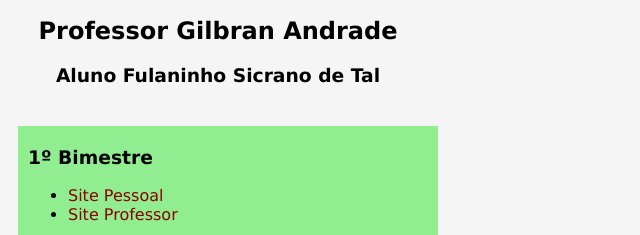
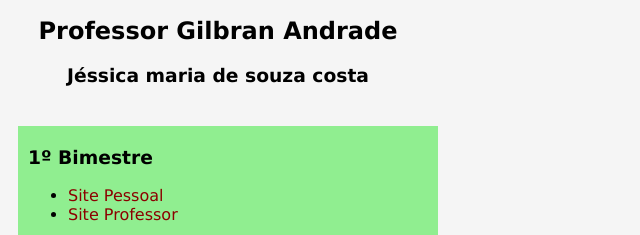
Before and after one commit to JessicaCosta08/aweb, a plain HTML site: page index.html in a window 1280 px wide. Shown: the part 159-394 px from the top of the page, 0-640 px from the left. Drawn offline with Linux system fonts and the light colour scheme.

Commit message:
Update index.html

```diff
--- a/index.html
+++ b/index.html
@@ -14,7 +14,7 @@
     <div class="titulo">
         <h1>Avaliações - Autoria Web</h1>
         <h2>Professor Gilbran Andrade</h2>
-        <h3>Aluno Fulaninho Sicrano de Tal </h4>
+        <h3>Jéssica maria de souza costa</h4>
     </div>
     <div class="bimestre bimImpar">
         <h3>1º Bimestre</h3>
```
